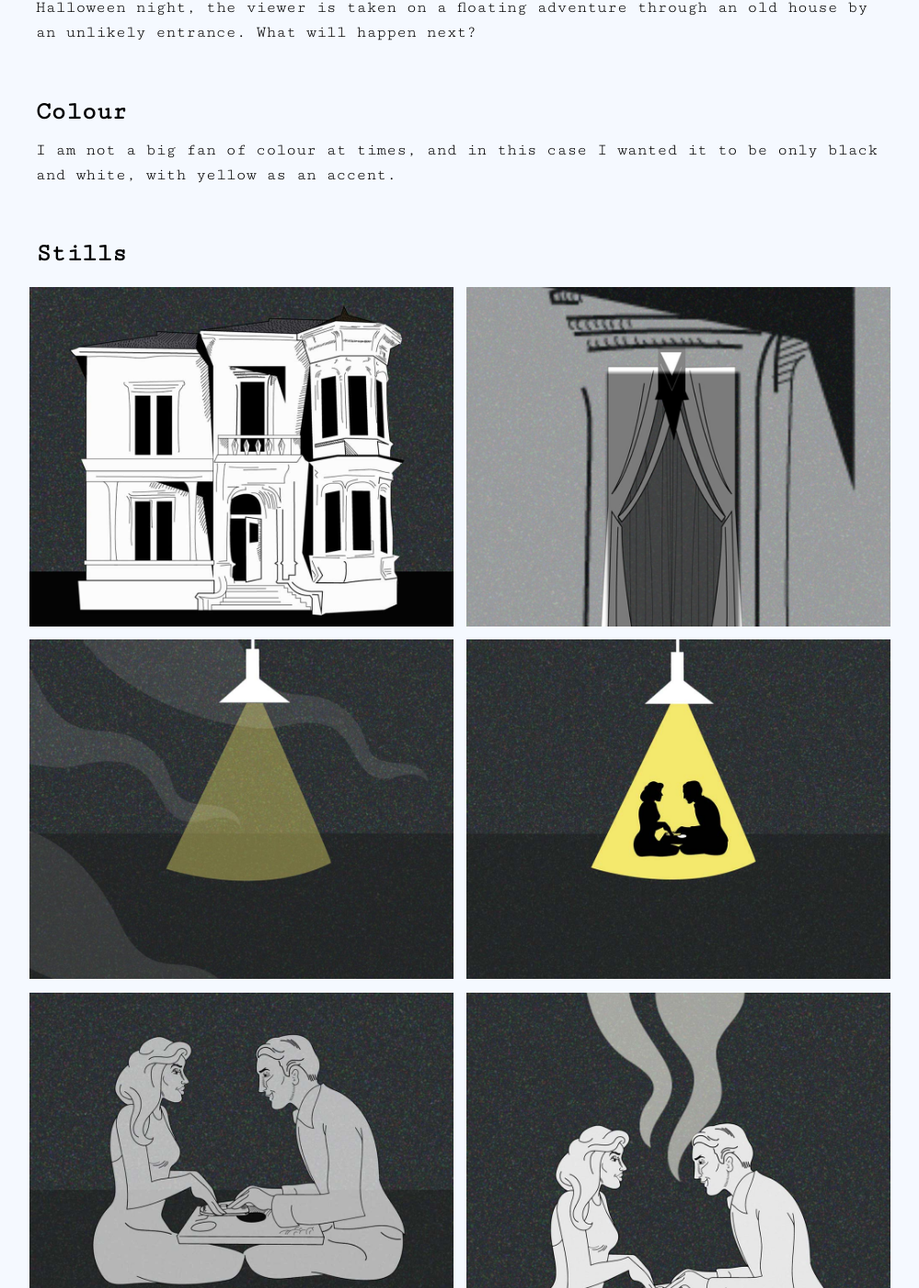
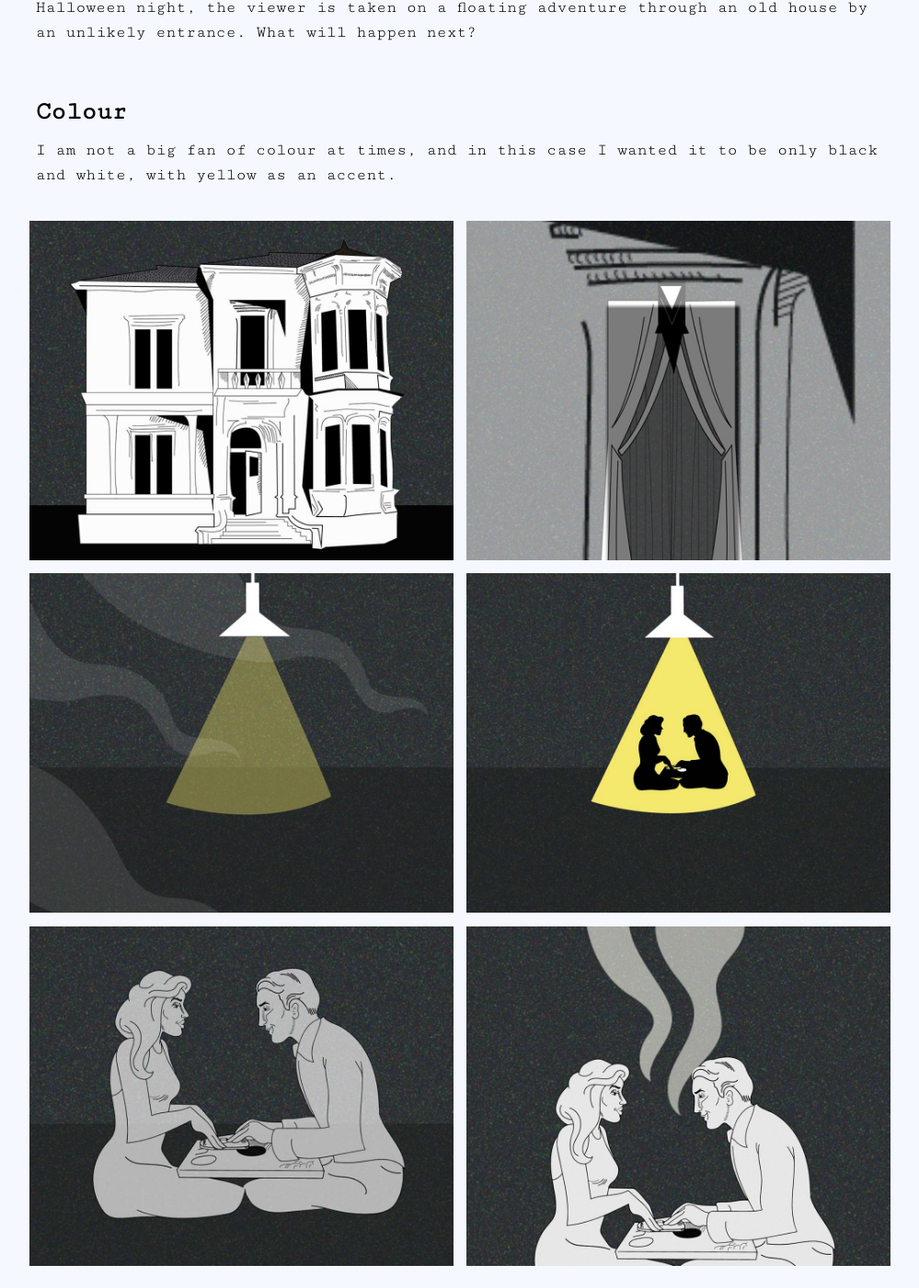
Before and after one commit to heathermcd12/portfolio, a Jekyll site: the page built from work/begin-again.html, in a window 1280 px wide and 1400 px high, scrolled down 1049 px. Shown: the whole window at 92% size, without its empty margins (140-1139 px from the left). Built offline with Jekyll 4.4.1, drawn with Linux system fonts in a browser that asks for light colours; grey boxes are pictures that could not be loaded.

```diff
--- a/about.html
+++ b/about.html
@@ -41,7 +41,7 @@ layout: default
         <div class="about intern pad-b gutter unit unit-xs-1 unit-s-1 unit-m-1 unit-l-1">
             <a href="mailto:heatherlynn.ca"><img class="hand" src="{{site.baseurl}}/images/hand.png" alt=""></a>
             <h1 class="pad-top push">Need a hand?</h1>
-            <p>How ironic, I'm currently looking for an internship for spring 2016! If you're interested in me running around your studio doing projects and telling bad jokes, let's chat. </p>
+            <p>What a coincidence, I'm currently looking for an internship for spring 2016! If you're interested in me running around your studio doing projects and telling bad jokes, let's chat. </p>
         </div>
 
      </div>
--- a/work/astro-intro.html
+++ b/work/astro-intro.html
@@ -24,8 +24,6 @@ layout: default
 
             <h3 class="push-1-2">Process</h3>
             <p>This broadcast package is for an imaginary astronomy show. Done solely in After Effects, I matched the animations to the music so it would flow perfectly together. The package includes an intro, a lower thirds and a transition. </p>
-
-            <h3>Stills</h3>
         </div>
     </div>
 
--- a/work/begin-again.html
+++ b/work/begin-again.html
@@ -30,12 +30,6 @@ layout: default
         </div>
     </div>
 
-    <div class="grid portfolio">
-        <div class="about gutter unit unit-xs-1 unit-s-1 unit-m-1 unit-l-1">
-            <h3 class="pad-top push-1-2">Stills</h3x>
-        </div>
-    </div>
-
     <div class="grid portfolio gutter-1-2" id="work">
         <div class="portfolio-img unit unit-xs-1 unit-s-1 unit-m-1-2 unit-l-1-2">
             <img class="island-1-4 flex" src="{{site.baseurl}}/images/spooky-video-1.jpg" alt="">
@@ -55,12 +49,7 @@ layout: default
         <div class="portfolio-img unit unit-xs-1 unit-s-1 unit-m-1-2 unit-l-1-2">
             <img class="island-1-4 flex" src="{{site.baseurl}}/images/spooky-video-6.jpg" alt="">
         </div>
-
-        <div class="about gutter unit unit-xs-1 unit-s-1 unit-m-1 unit-l-1">
-            <h3 class="pad-top push-1-4">Not so still</h3>
-        </div>
-
-        <div class="embed embed-16by9 last-img">
+        <div class="embed embed-16by9">
 <video class="embed-item island-1-4 flex" src="{{site.baseurl}}/images/spooky-video.mp4" poster="" autoplay loop></video>
         </div>
 
--- a/work/genesis-motion.html
+++ b/work/genesis-motion.html
@@ -24,12 +24,10 @@ layout: default
 
             <h3 class="push-1-2">Process</h3>
             <p>This stop motion video was filmed in my tiny apartment, using only natural light. Between taking each photo I would add a word to the model's arm/body and reposition her hand. After the filming was done, I edited in Lightroom and animated it in After Effects.</p>
-
-            <h3>Stills</h3>
         </div>
     </div>
 
-    <div class="grid portfolio gutter-1-2" id="work">
+    <div class="grid portfolio gutter-1-2">
         <div class="portfolio-img unit unit-xs-1 unit-s-1 unit-m-1-2 unit-l-1-2">
            <img class="island-1-4 flex" src="{{site.baseurl}}/images/genesis-1.jpg" alt="">
         </div>
--- a/work/rocky-horror-40.html
+++ b/work/rocky-horror-40.html
@@ -27,7 +27,7 @@ layout: default
         </div>
     </div>
 
-    <div class="grid portfolio gutter-1-2" id="work">
+    <div class="grid portfolio gutter-1-2">
         <div class="portfolio-img unit unit-xs-1 unit-s-1 unit-m-1-2 unit-l-1-2">
             <img class="island-1-4 flex" src="{{site.baseurl}}/images/rocky-horror.jpg" alt="">
         </div>
```
Also changed, not shown: index.html (+11 -11 lines).
